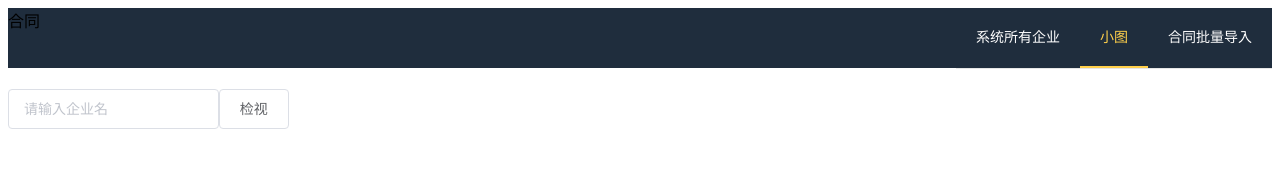
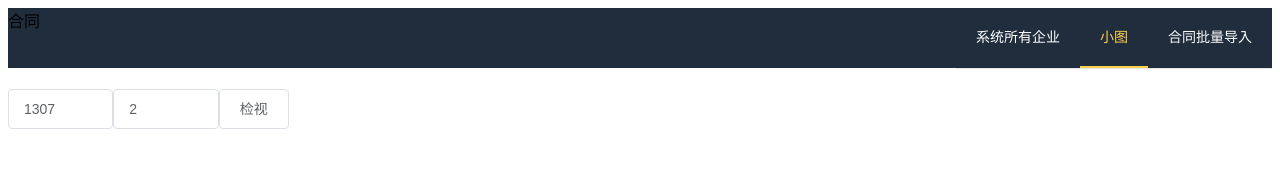
Before and after one commit to TobbHuang/KGDemo, a Vue app: page /#/ in a window 1280 px wide. Both pictures are taken after a click on the item "小图". Shown: the top 179 px of the page. Built offline with nearby package versions, Linux system fonts and the light colour scheme.

Commit message:
fix: n-hop子图；多参数dispatch

```diff
--- a/src/store/store.js
+++ b/src/store/store.js
@@ -170,6 +170,8 @@ const graphData = {
     },
     GetSubGraphById ({commit}, p) {
       return new Promise((resolve, reject) => {
+        console.log(p)
+        // console.log(p.)
         getSubGraphById(p.id, p.depth).then(response => {
           commit('SET_SUB_GRAPH_NODES', response.data.obj.nodes)
           commit('SET_SUB_GRAPH_LINKS', response.data.obj.links)
--- a/src/views/SubGraph.vue
+++ b/src/views/SubGraph.vue
@@ -24,8 +24,11 @@
 
     <el-row >
       <el-col :span="18"> </el-col>
-      <el-col :span='4'>
-        <el-input v-model="input" placeholder="请输入企业名"></el-input>
+      <el-col :span='2'>
+        <el-input v-model="id" placeholder="请输入id"></el-input>
+      </el-col>
+      <el-col :span='2'>
+        <el-input v-model="depth" placeholder="请输入查询深度(default: 2)"></el-input>
       </el-col>
       <el-col :span='2'>
         <el-button plain @click="$getInfo">检视</el-button>
@@ -56,8 +59,9 @@ export default {
     console.log(this.$route.params)
     return {
       activePage: '/forceGraph',
-      input: this.$route.params.companyName,
-      id : this.$route.params.id,
+      // input: this.$route.params.companyName,
+      id: 1307,
+      depth: 2,
       visible: false,
       computedWeight: 0
     }
@@ -68,6 +72,7 @@ export default {
     companyWeight: state => state.graphData.companyWeight
   }),
   mounted () {
+    // console.log(this.depth)
   },
   methods: {
     $getInfo () {
@@ -76,105 +81,12 @@ export default {
       //   this.visible = true
       // })
     },
-    // initChart () {
-    //   this.$store.dispatch('GetNodesSurroundingCompany', this.input).then(data => {
-    //     this.$store.dispatch('GetLinksSurroundingCompany', this.input).then(data => {
-    //       this.$store.dispatch('GetCompanyWeight', this.input).then(data => {
-    //         this.visible = true
-    //       })
-    //       this.chart = echarts.init(document.getElementById('myChart'), 'macarons')
-    //       this.chart.setOption({
-    //         toolbox: {
-    //           show: true,
-    //           feature: {
-    //             dataView: {
-    //               show: true,
-    //               readOnly: true
-    //             },
-    //             restore: {
-    //               show: true
-    //             },
-    //             saveAsImage: {
-    //               show: true
-    //             }
-    //           }
-    //         },
-    //         animationDuration: 3000,
-    //         animationEasingUpdate: 'quinticInOut',
-    //         series: [{
-    //           name: '关联企业',
-    //           type: 'graph',
-    //           layout: 'force',
-    //           height: 700,
-    //           force: {
-    //             repulsion: 3000,
-    //             edgeLength: 100
-    //           },
-    //           categories: [
-    //             {
-    //               name: '普通企业',
-    //               itemStyle: {
-    //                 normal: {
-    //                   color: '#1f2d3d'
-    //                 }
-    //               }
-    //             },
-    //             {
-    //               name: '核心企业',
-    //               itemStyle: {
-    //                 normal: {
-    //                   color: '#f9a11b'
-    //                 }
-    //               }
-    //             }
-    //           ],
-    //           data: this.nodes,
-    //           links: this.links,
-    //           focusNodeAdjacency: true,
-    //           roam: true,
-    //           label: {
-    //             normal: {
-    //               show: true,
-    //               position: 'top',
-    //               textStyle: {
-    //                 fontSize: 16
-    //               }
-    //             }
-    //           },
-    //           lineStyle: {
-    //             normal: {
-    //               curveness: 0,
-    //               type: 'solid'
-    //             },
-    //             formatter: '{b}'
-    //           },
-    //           edgeLabel: {
-    //             normal: {
-    //               show: false,
-    //               textStyle: {
-    //                 fontSize: 10
-    //               }
-    //             },
-    //             formatter: '{c}'
-    //           }
-    //         }]
-    //       })
-    //     }).catch(error => {
-    //       console.log(error)
-    //     })
-    //   }).catch(error => {
-    //     console.log(error)
-    //   })
-    // }
     initChart () {
-      const p = []
+      let p = {}
       p.id = this.id
-      p.depth = 3
+      p.depth = this.depth
       this.$store.dispatch('GetSubGraphById', p).then(data => {
-        console.log(this.nodes)
-        console.log(this.links)
-
-        //this.visible = true
+        // this.visible = true
         this.chart = echarts.init(document.getElementById('myChart'), 'macarons')
         this.chart.setOption({
           toolbox: {
```
